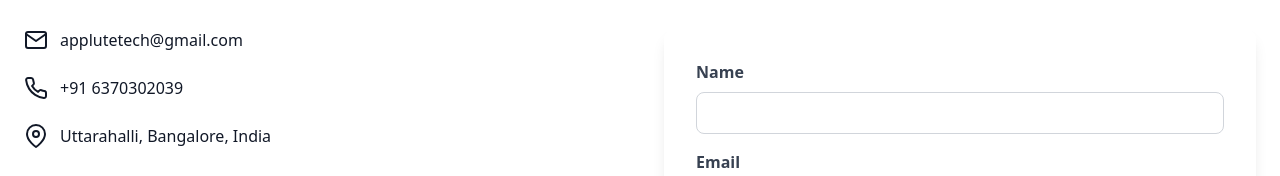
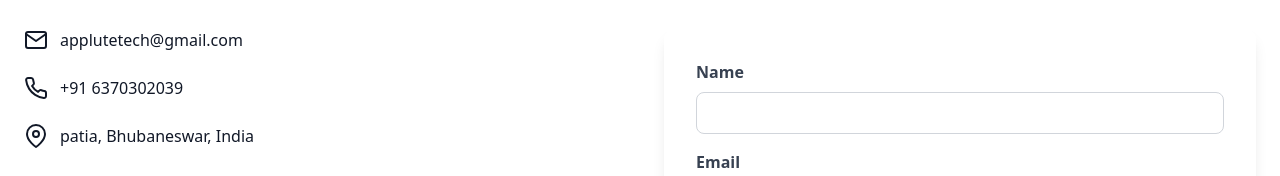
Before and after one commit to Chandan784/applute, a Next.js app in the folder frontend/: page / in a window 1280 px wide. Shown: the part 5680-5856 px from the top of the page. Built offline with nearby package versions, Linux system fonts and the light colour scheme.

Commit message:
changed location

```diff
--- a/frontend/src/components/Contact.jsx
+++ b/frontend/src/components/Contact.jsx
@@ -54,7 +54,7 @@ const Contact = () => {
             </div>
             <div className="flex items-center space-x-3">
               <FiMapPin className="text-gradient-blue text-2xl" />
-              <span>Uttarahalli, Bangalore, India</span>
+              <span>patia, Bhubaneswar, India</span>
             </div>
             <div className="flex space-x-6 mt-6">
               <a
```
Also changed, not shown: 1 other file (tests, documents, lock files or other folders).
